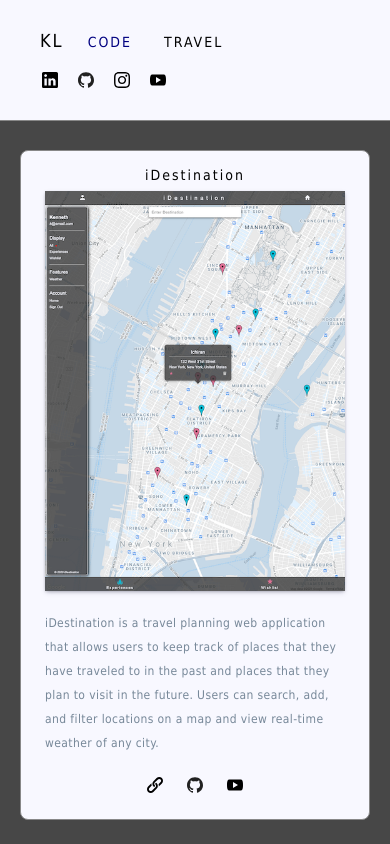
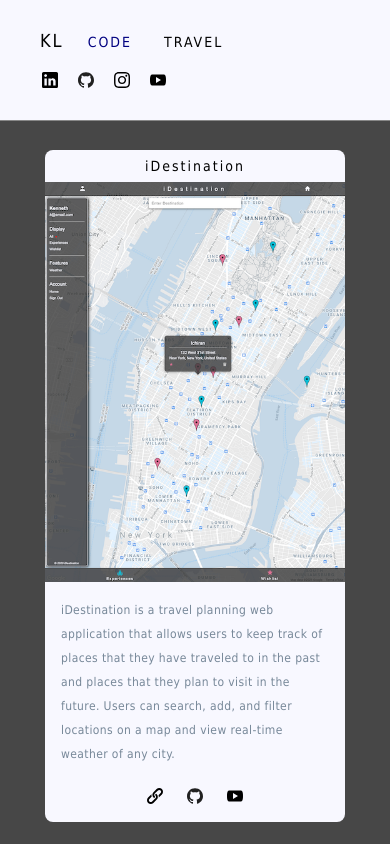
Before and after one commit to klnyc/Kenneth-Lai, a React (Create React App) app: page / in a window 390 px wide. Both pictures are taken after a click on the element "CODE". Shown: the top 844 px of the page. Built offline with nearby package versions, Linux system fonts and the light colour scheme.

Commit message:
Remove border from project screenshots

```diff
--- a/public/styles/code.css
+++ b/public/styles/code.css
@@ -6,7 +6,6 @@
 }
 
 .project {
-  border: 1px solid #888888;
   border-radius: 8px;
   background-color: ghostwhite;
   width: 300px; /* matches image width */
@@ -14,14 +13,12 @@
 
 .project-image {
   text-align: center;
-  width: auto;
 }
 
 .project-image img {
+  display: block;
   height: 400px;
   width: 300px;
-  box-shadow: rgba(50, 50, 93, 0.25) 0px 2px 5px -1px,
-    rgba(0, 0, 0, 0.3) 0px 1px 3px -1px;
 }
 
 .project-title {
--- a/public/styles/responsive.css
+++ b/public/styles/responsive.css
@@ -37,12 +37,10 @@
 
   .project {
     height: auto;
-    padding: 8px 24px;
   }
 
   .project-description {
     height: auto;
-    padding: 16px 0;
   }
 
   #travel {
```
